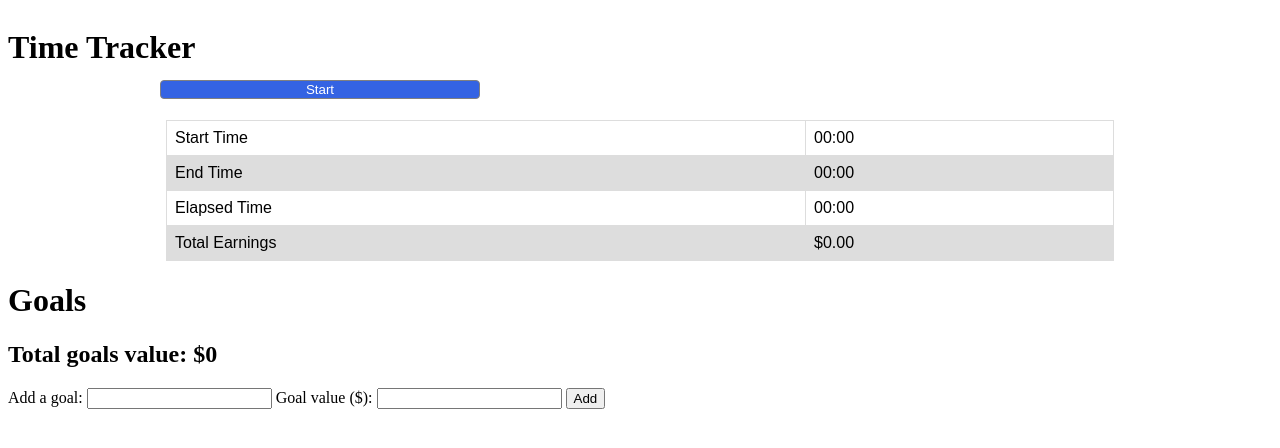
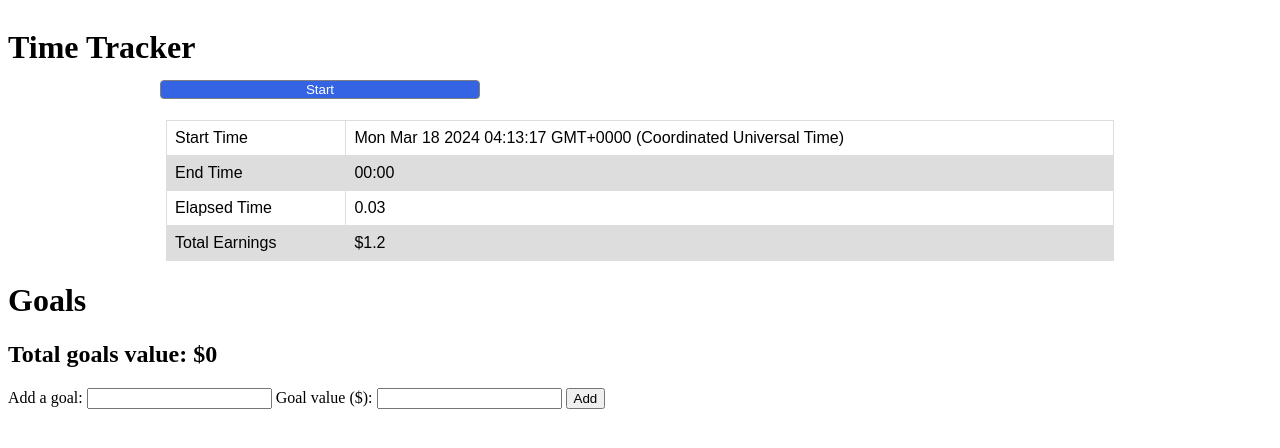
Before and after one commit to mroberts1137/task-tracker, a website: page index.html in a window 1280 px wide. Both pictures are taken after a click on the button "Start". Drawn offline with Linux system fonts and the light colour scheme.

Commit message:
add time tracking, total earnings

```diff
--- a/index.html
+++ b/index.html
@@ -17,19 +17,19 @@
       <table>
         <tr>
           <td>Start Time</td>
-          <td>00:00</td>
+          <td><span id="startTime">00:00</span></td>
         </tr>
         <tr>
           <td>End Time</td>
-          <td>00:00</td>
+          <td><span id="endTime">00:00</span></td>
         </tr>
         <tr>
           <td>Elapsed Time</td>
-          <td>00:00</td>
+          <td><span id="elapsedTime">00:00</span></td>
         </tr>
         <tr>
           <td>Total Earnings</td>
-          <td>$0.00</td>
+          <td><span id="totalEarnings">$0.00</span></td>
         </tr>
       </table>
     </div>
--- a/main.js
+++ b/main.js
@@ -13,11 +13,22 @@ addButtonEl.addEventListener('click', (e) => {
 });
 
 const totalGoalValueEl = document.querySelector('#totalGoalValue');
+const startTimeEl = document.querySelector('#startTime');
+const endTimeEl = document.querySelector('#endTime');
+const elapsedTimeEl = document.querySelector('#elapsedTime');
+const totalEarningsEl = document.querySelector('#totalEarnings');
 
 let clockRunning = false;
 
 const goalList = [];
 let totalGoalValue = 0;
+let startTime = null;
+let endTime = null;
+let elapsedTime = null;
+let totalEarnings = 0;
+let rate = 40;
+
+let updateEarningsInterval = null;
 
 function getItem() {
   const goalDescription = document.querySelector('#goal').value;
@@ -82,8 +93,30 @@ function toggleClock() {
   if (clockRunning) {
     clockRunning = false;
     startBtnEl.classList.remove('clockRunning');
+
+    clearInterval(updateEarningsInterval);
+
+    endTime = new Date();
+    elapsedTime = Math.floor(((endTime - startTime) / (1000 * 60)) * 100) / 100;
+    endTimeEl.innerText = endTime;
+    elapsedTimeEl.innerText = elapsedTime;
   } else {
     clockRunning = true;
     startBtnEl.classList.add('clockRunning');
+
+    updateEarningsInterval = setInterval(updateElapsedTime, 1000);
+
+    startTime = new Date();
+    startTimeEl.innerText = startTime;
   }
 }
+
+function updateElapsedTime() {
+  let currentTime = new Date();
+  elapsedTime =
+    Math.floor(((currentTime - startTime) / (1000 * 60)) * 100) / 100;
+  totalEarnings = Math.floor(elapsedTime * rate * 100) / 100;
+
+  elapsedTimeEl.innerText = elapsedTime;
+  totalEarningsEl.innerText = `\$${totalEarnings}`;
+}
```
